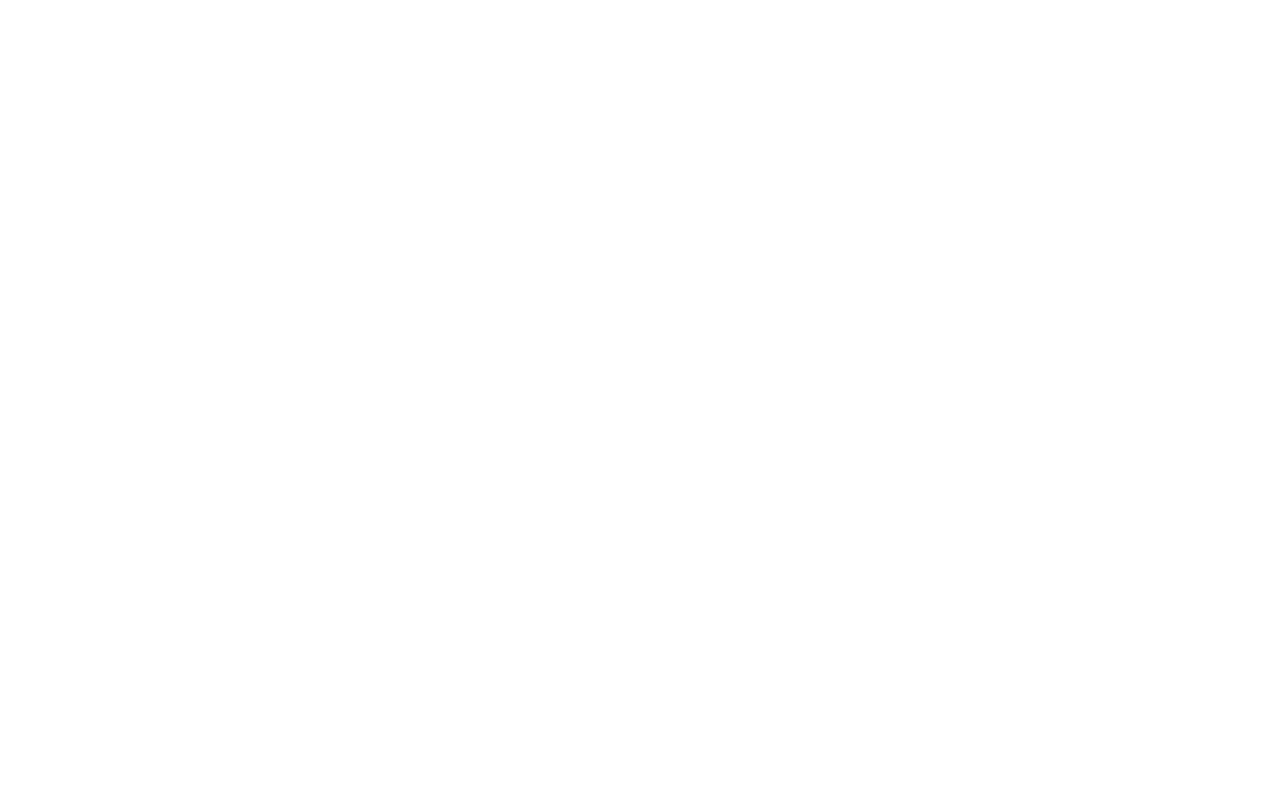
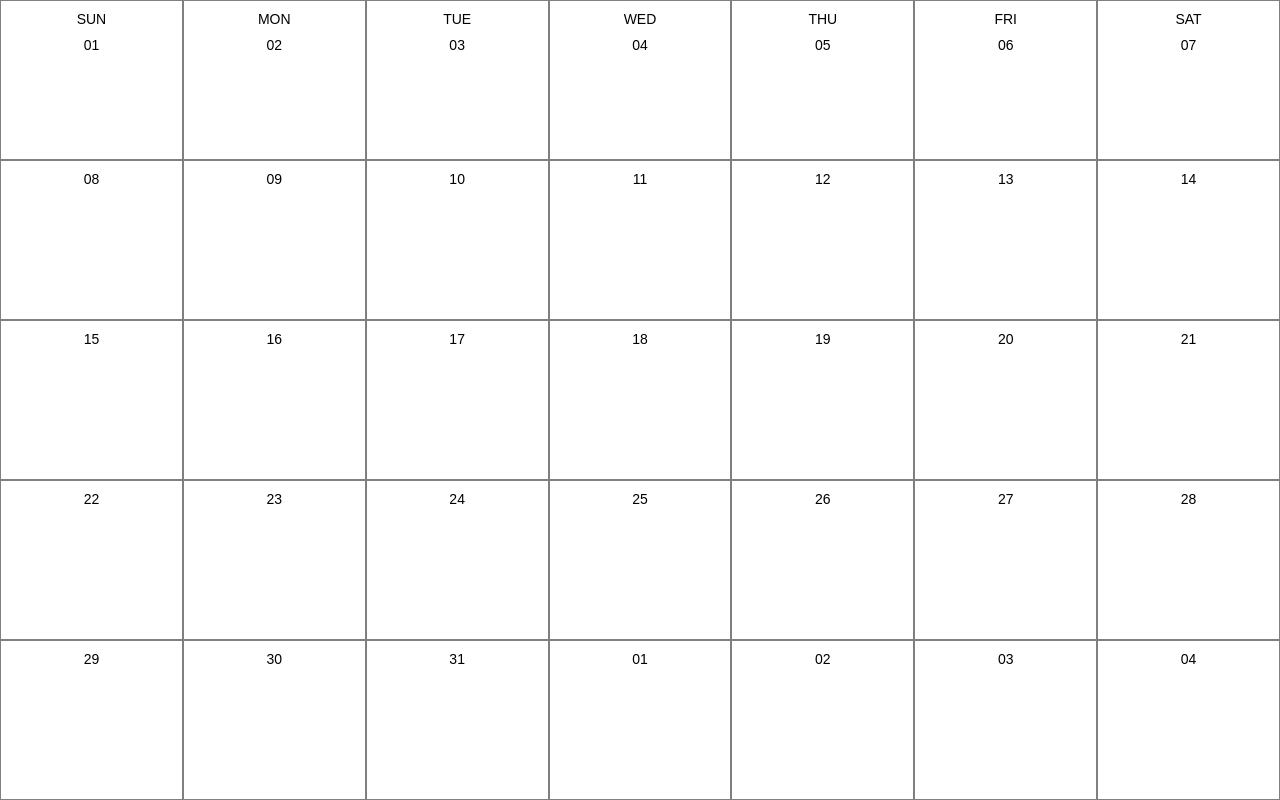
Before and after one commit to jlvillegas04/jobsity-calendar, a React (Vite) app: page / in a window 1280 px wide. Built offline with nearby package versions, Linux system fonts and the light colour scheme.

Commit message:
feat: file structuree and basic days layout for single month

```diff
--- a/package.json
+++ b/package.json
@@ -12,7 +12,8 @@
   "dependencies": {
     "dayjs": "^1.11.10",
     "react": "^18.2.0",
-    "react-dom": "^18.2.0"
+    "react-dom": "^18.2.0",
+    "sass": "^1.69.5"
   },
   "devDependencies": {
     "@types/react": "^18.0.37",
--- a/src/App.jsx
+++ b/src/App.jsx
@@ -1,10 +1,24 @@
+import { useState } from "react";
+
 import { getMonth } from "./util";
 
+import Header from "./Components/Header/Header";
+import Sidebar from "./Components/Sidebar/Sidebar";
+import Month from "./Components/Month/Month";
+
+import './App.scss'
+
 function App() {
-  console.table(getMonth());
+  const [currentMonth, setCurrentMonth] = useState(getMonth());
   return (
     <>
-
+      <div className="screen">
+        <Header />
+        <div className="screen-sidebar">
+          <Sidebar />
+          <Month month={currentMonth}/>
+        </div>
+      </div>
     </>
   );
 }
--- /dev/null
+++ b/src/App.scss
@@ -0,0 +1,17 @@
+* {
+    margin: 0;
+    padding: 0;
+    font-family: 'Poppins', sans-serif;
+    box-sizing: border-box;
+}
+
+.screen {
+    height: 100vh;
+    display: flex;
+    flex-direction: column;
+
+    .screen-sidebar {
+        display: flex;
+        flex: 1;
+    }
+}
--- /dev/null
+++ b/src/Components/Day/Day.jsx
@@ -0,0 +1,17 @@
+/* eslint-disable react/prop-types */
+import './Day.scss'
+
+export default function Day({ day, rowIdx }) {
+  return (
+    <div className='days'>
+      <header className="days-header">
+        {rowIdx === 0 && (
+          <p className="days-text-small">{day.format('ddd').toUpperCase()}</p>
+        )}
+        <p className="days-text">
+          {day.format('DD')}
+        </p>
+      </header>
+    </div>
+  )
+}
--- /dev/null
+++ b/src/Components/Day/Day.scss
@@ -0,0 +1,23 @@
+.days {
+    border: 1px solid gray;
+    display: flex;
+    flex-direction: column;
+
+    .days-header {
+        display: flex;
+        flex-direction: column;
+        align-items: center;
+    }
+
+    .days-text-small {
+        font-size: 14px;
+        margin-top: 10px;
+    }
+
+    .days-text {
+        font-size: 14px;
+        padding: 10px;
+        margin-bottom: 10px;
+        text-align: center;
+    }
+}
--- /dev/null
+++ b/src/Components/Header/Header.jsx
@@ -0,0 +1,5 @@
+export default function Header() {
+  return (
+    <div></div>
+  )
+}
--- /dev/null
+++ b/src/Components/Month/Month.jsx
@@ -0,0 +1,20 @@
+/* eslint-disable react/prop-types */
+import React from "react"
+
+import './Month.scss'
+
+import Day from "../Day/Day"
+
+export default function Month({month}) {
+  return (
+    <div className="month">
+        {month.map((row, i) => (
+            <React.Fragment key={i}>
+                {row.map((day, idx) => (
+                    <Day day={day} key={idx} rowIdx={i} />
+                ))}
+            </React.Fragment>
+        ))}
+    </div>
+  )
+}
--- /dev/null
+++ b/src/Components/Month/Month.scss
@@ -0,0 +1,6 @@
+.month {
+    flex: 1;
+    display: grid;
+    grid-template-rows: repeat(5, 1fr);
+    grid-template-columns: repeat(7, 1fr);
+}
--- /dev/null
+++ b/src/Components/Sidebar/Sidebar.jsx
@@ -0,0 +1,5 @@
+export default function Sidebar() {
+  return (
+    <div></div>
+  )
+}
--- a/src/util.js
+++ b/src/util.js
@@ -8,7 +8,7 @@
     const daysMatrix = new Array(5).fill([]).map(() => {
         return new Array(7).fill(null).map(() => {
             curMonthCount++;
-            return dayjs(new Date(year, month, curMonthCount))
+            return dayjs(new Date(year, month, curMonthCount));
         });
     });
     return daysMatrix;
```
Also changed, not shown: 1 other file (tests, documents, lock files or other folders).
